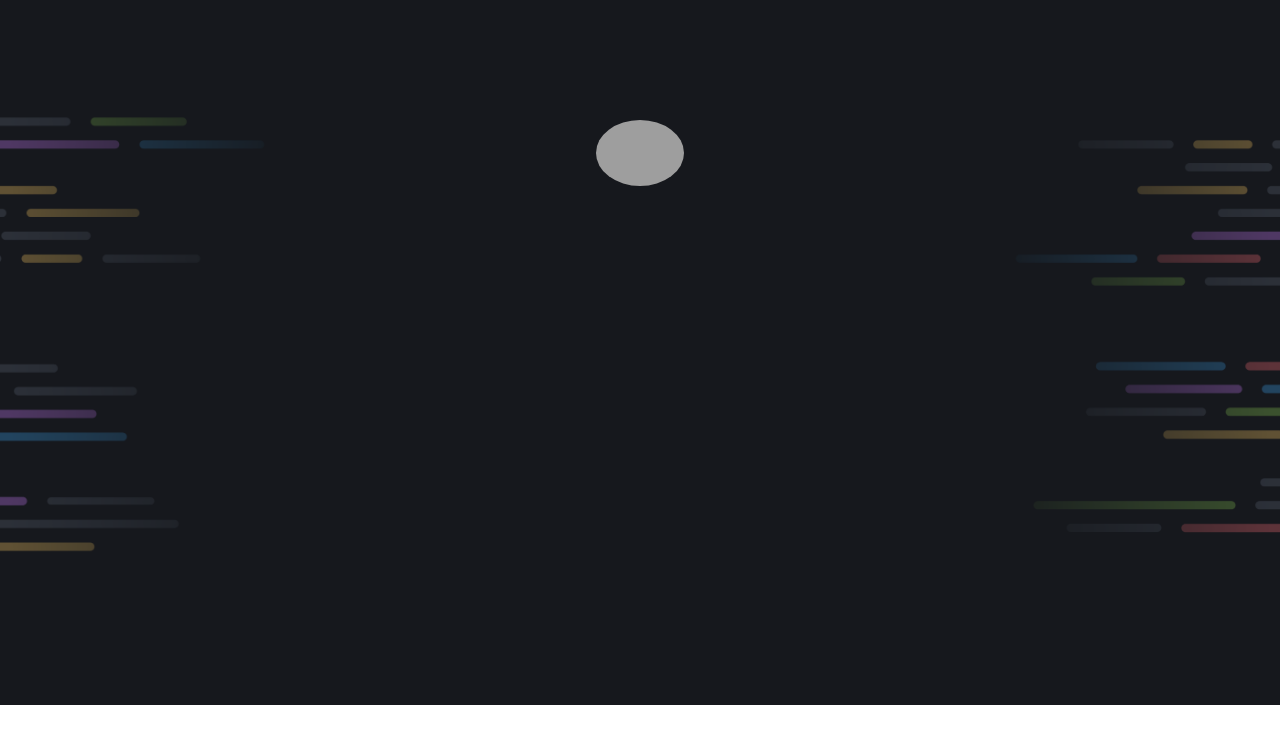
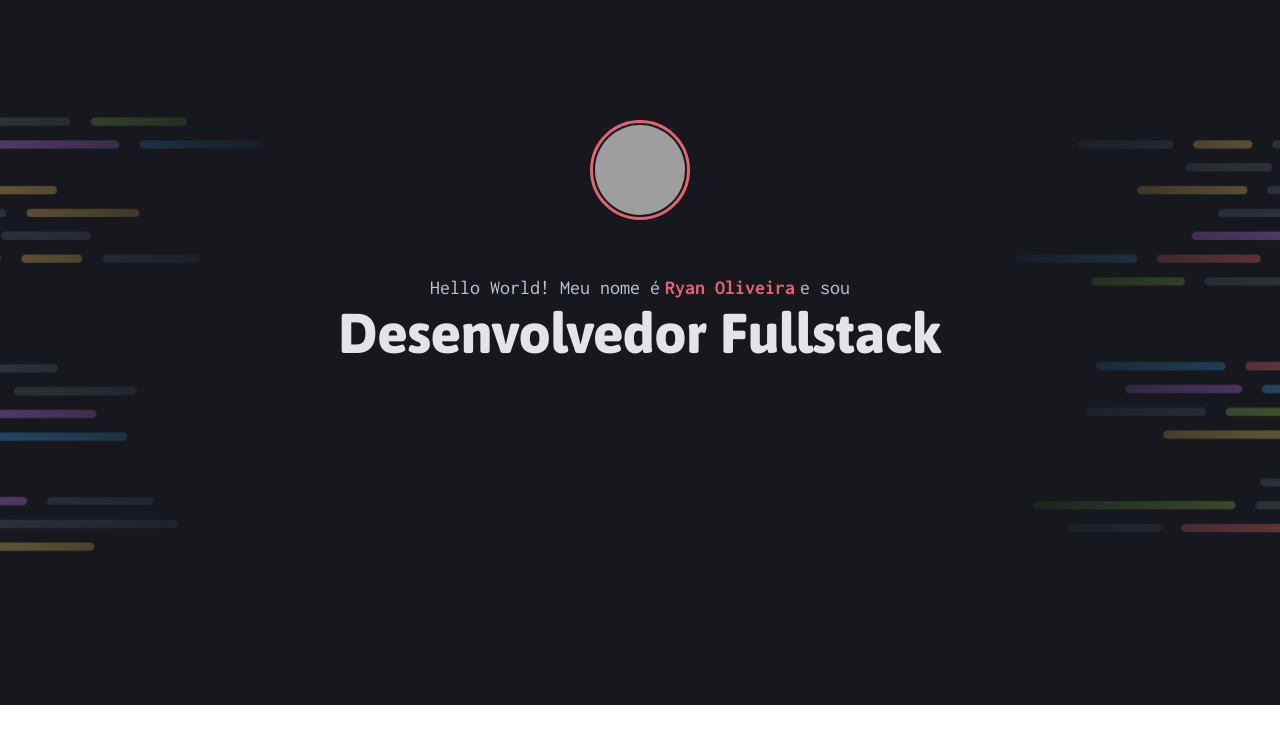
Before and after one commit to medicanico/projeto-portfolio-DEV, a plain HTML site: page index.html in a window 1280 px wide. Drawn offline with Linux system fonts and the light colour scheme; grey boxes are pictures that could not be loaded.

Commit message:
muitas mudanças

```diff
--- a/index.html
+++ b/index.html
@@ -10,10 +10,16 @@
     <link href="https://fonts.googleapis.com/css2?family=Asap:ital,wght@0,100..900;1,100..900&family=Inconsolata:wght@200..900&family=Maven+Pro:wght@400..900&display=swap" rel="stylesheet">
 </head>
 <body>
+    <img src="assets/images/Background_Intro.png" alt="" class="bg-img">
     <header>
-        <img src="assets/images/Background_Intro.png" alt="">
-        <div>
-            <img src="assets/images/perfil.jpg" alt="">
+        <div class="perfil">
+            <img src="assets/images/perfil.jpg" alt="" class="foto">
+        </div>
+        <div class="p">
+            <p>Hello World! Meu nome é <strong>Ryan Oliveira</strong> e sou</p>
+        </div>
+        <div class="h1">
+            <h1>Desenvolvedor Fullstack</h1>
         </div>
     </header>
 </body>
--- a/styles/global.css
+++ b/styles/global.css
@@ -1,7 +1,7 @@
 * {
     margin: 0;
     padding: 0;
-   box-sizing: border-box;
+    box-sizing: border-box;
 }
 
 :root {
--- a/styles/header.css
+++ b/styles/header.css
@@ -1,20 +1,45 @@
-img {
+.bg-img {
     background-size: cover;
     max-height: 750px;
     width: 100%;
+    display: flex;
     position: absolute;
 }
 
-div {
+.perfil {
     display: flex;
+    position: relative;
     justify-content: center;
     padding-top: 120px;
-
 }
 
-div img {
-    max-width: 88px;
-    max-height: 88px;
+.foto {
+    width: 100px;
+    height: 100px;
+    border-radius: 50%;
     object-fit: cover;
-    border-radius: 50%;
+    border: solid 3px var(--red);
+    padding: 2px;
 }
+
+.p p {
+    display: flex;
+    position: relative;
+    justify-content: center;
+    padding-top: 56px;
+    font: var(--subtitle);
+    color: var(--gray-500);
+}
+
+.p p strong {
+    color: var(--red);
+    padding-inline: 5px;
+}
+
+.h1 h1 {
+    display: flex;
+    position: relative;
+    justify-content: center;
+    font: var(--title-lg);
+    color: var(--gray-600);
+}
```
